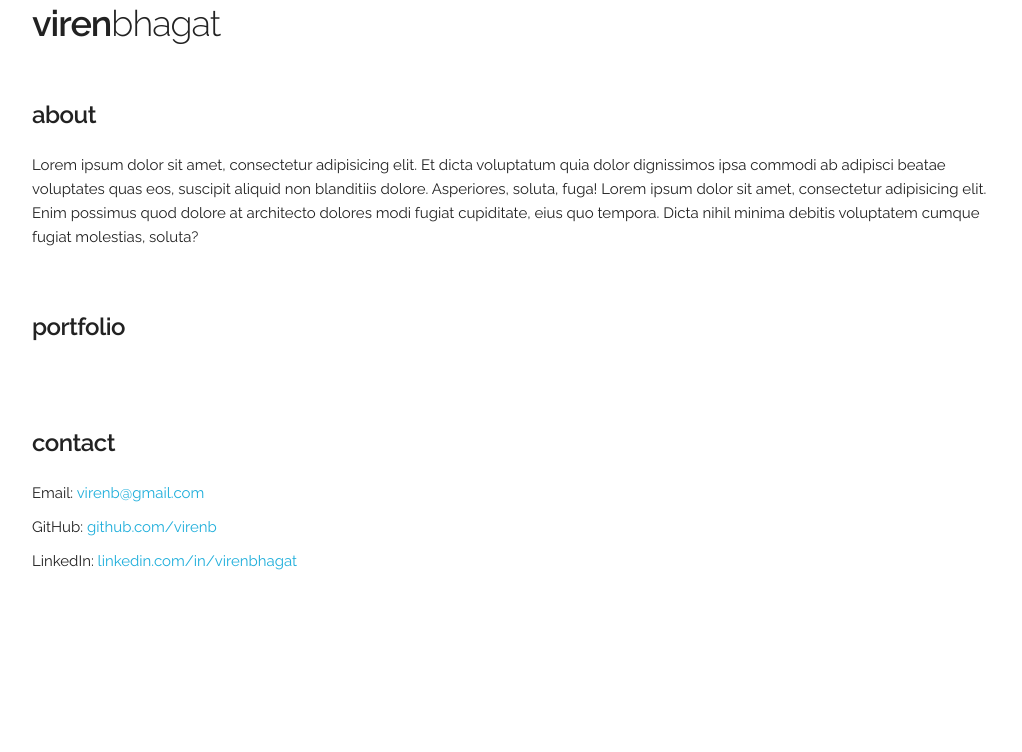
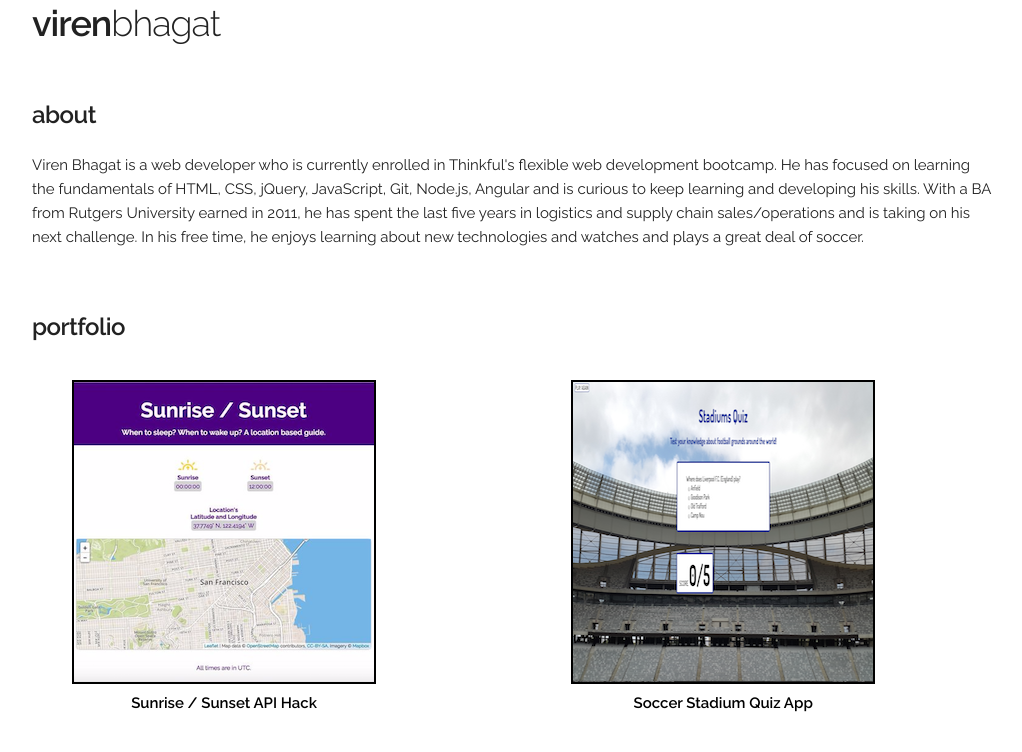
Before and after one commit to virenb/portfolio, a plain HTML site: page index.html in a window 1280 px wide. Shown: the top 752 px of the page, without its empty margins (128-1150 px from the left). Drawn offline with nearby package versions, Linux system fonts and the light colour scheme.

Commit message:
Added more content and img for portfolio

```diff
--- a/css/style.css
+++ b/css/style.css
@@ -7,3 +7,17 @@ h5 {font-weight: 600;}
 
 ul {list-style: none;}
 a {text-decoration: none;}
+
+.port {
+  display: flex;
+  flex-wrap: wrap;
+}
+
+.port img {
+	border: 2px solid black;
+}
+figcaption {
+	text-align: center;
+	font-weight: 600;
+}
+a figcaption {color: #000; }
--- a/index.html
+++ b/index.html
@@ -23,7 +23,9 @@
 		    <h5>about</h5></div>
 		  </div>
 		  <div class="row">
-		  	<div class="ten column">Lorem ipsum dolor sit amet, consectetur adipisicing elit. Et dicta voluptatum quia dolor dignissimos ipsa commodi ab adipisci beatae voluptates quas eos, suscipit aliquid non blanditiis dolore. Asperiores, soluta, fuga! Lorem ipsum dolor sit amet, consectetur adipisicing elit. Enim possimus quod dolore at architecto dolores modi fugiat cupiditate, eius quo tempora. Dicta nihil minima debitis voluptatem cumque fugiat molestias, soluta?</div>
+		  	<div class="ten column">
+		  		Viren Bhagat is a web developer who is currently enrolled in Thinkful's flexible web development bootcamp. He has focused on learning the fundamentals of HTML, CSS, jQuery, JavaScript, Git, Node.js, Angular and is curious to keep learning and developing his skills. With a BA from Rutgers University earned in 2011, he has spent the last five years in logistics and supply chain sales/operations and is taking on his next challenge. In his free time, he enjoys learning about new technologies and watches and plays a great deal of soccer.
+		  	</div>
 		  </div>
 		</section>
 		<section id="portfolio" class="section">
@@ -32,8 +34,21 @@
 		    <h5>portfolio</h5></div>
 		  </div>
 		  <div class="row">
-		  	<div class="one-half column"><span class="fa fa-picture-o"></span></div>
-		  	<div class="one-half column"><span class="fa fa-picture-o"></span></div>
+		  	<div class="one-half column port">
+		  		<figure><a href="https://virenb.github.io/sun-api/" target="_blank"><img src="img/sun-api.png" alt="" />
+		  		<figcaption>Sunrise / Sunset API Hack</figcaption></a>
+		  		</figure>
+		  	</div>
+		  	<div class="one-half column port"><figure>
+		  		<a href="https://virenb.github.io/quiz-app/" target="_blank"><img src="img/quiz.png" alt="" />
+
+		  	<figcaption>Soccer Stadium Quiz App</figcaption></a></figure></div>
+		  	<div class="row">
+		  	<div class="one-half column port">
+		  		<figure><a href="https://virenb.github.io/pirate-bar/" target="_blank"><img src="img/pirate-bar.png" alt="" />
+		  		<figcaption>Pirate Bar Drink Quiz</figcaption></a>
+		  		</figure>
+		  	</div>
 		</section>
 		<section id="contact" class="section">
 				<div class="row">
```
Also changed, not shown: img/pirate-bar.png (added), img/quiz.png (added), img/sun-api.png (added).
